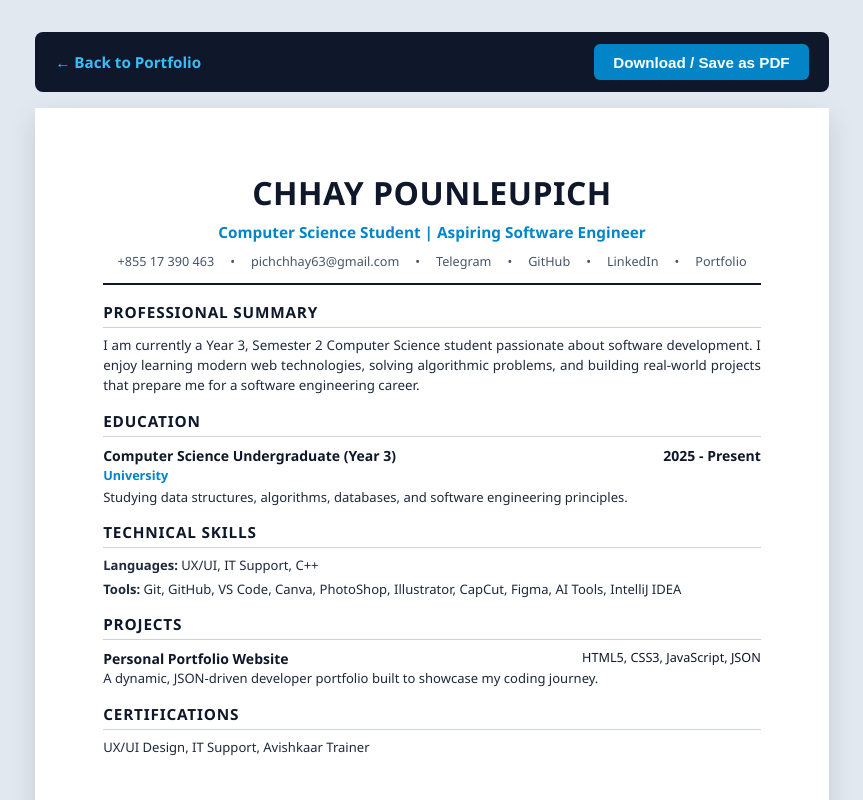
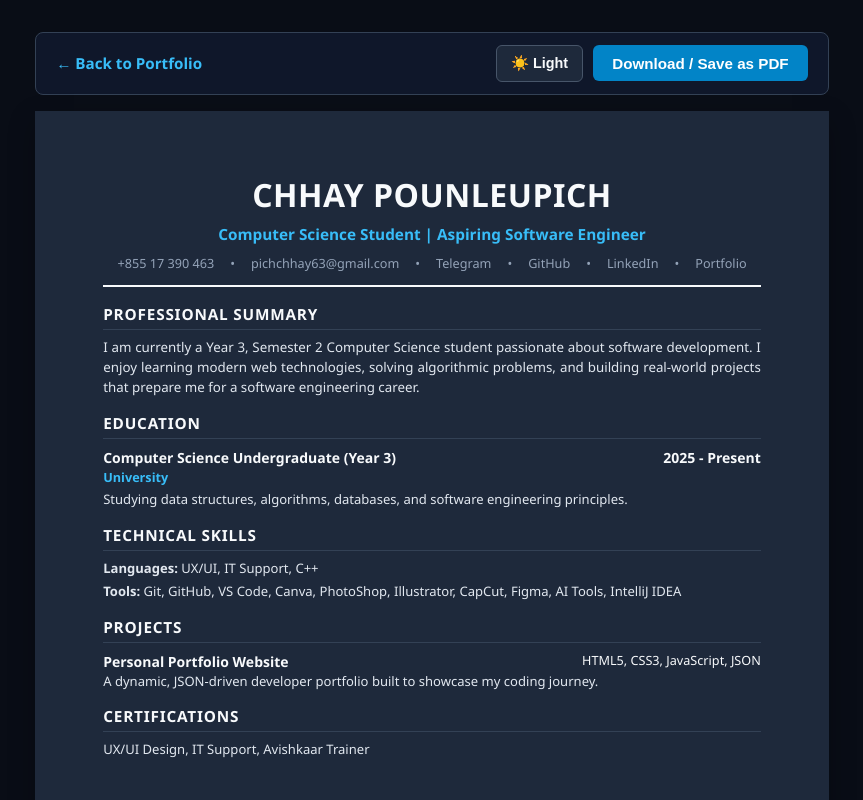
Before and after one commit to Pich-Chhay/my-portfolio, a plain HTML site: page cv.html in a window 1280 px wide. Shown: the top 800 px of the page, without its empty margins (208-1071 px from the left). Drawn offline with Linux system fonts and the light colour scheme.

Commit message:
feat: add synced dark/light mode toggle to CV page

```diff
--- a/cv.html
+++ b/cv.html
@@ -5,7 +5,21 @@
   <meta name="viewport" content="width=device-width, initial-scale=1.0" />
   <title>CV - CHHAY POUNLEUPICH</title>
   <style>
+    /* Default = Dark Mode (Matches Portfolio Default) */
     :root {
+      --body-bg: #090d16;
+      --paper-bg: #1e293b;
+      --primary: #f8fafc;
+      --accent: #38bdf8;
+      --text: #e2e8f0;
+      --muted: #94a3b8;
+      --border: #334155;
+    }
+
+    /* Light Mode (Matches Portfolio [data-theme="light"]) */
+    [data-theme="light"] {
+      --body-bg: #e2e8f0;
+      --paper-bg: #ffffff;
       --primary: #0f172a;
       --accent: #0284c7;
       --text: #1e293b;
@@ -21,23 +35,27 @@
 
     body {
       font-family: "Segoe UI", Roboto, Helvetica, Arial, sans-serif;
-      background: #e2e8f0;
+      background: var(--body-bg);
       color: var(--text);
       line-height: 1.5;
       padding: 2rem 1rem;
+      transition: background 0.25s ease, color 0.25s ease;
     }
 
-    /* Action Bar for HR / Visitor */
+    /* Action Bar */
     .action-bar {
       max-width: 210mm;
       margin: 0 auto 1rem auto;
       display: flex;
       justify-content: space-between;
       align-items: center;
-      background: var(--primary);
+      flex-wrap: wrap;
+      gap: 0.75rem;
+      background: #0f172a;
       color: #fff;
       padding: 0.75rem 1.25rem;
       border-radius: 8px;
+      border: 1px solid #334155;
     }
 
     .action-bar a {
@@ -45,6 +63,28 @@
       text-decoration: none;
       font-weight: 600;
       font-size: 0.95rem;
+    }
+
+    .action-buttons {
+      display: flex;
+      gap: 0.6rem;
+      align-items: center;
+    }
+
+    .btn-theme {
+      background: #1e293b;
+      color: #f8fafc;
+      border: 1px solid #475569;
+      padding: 0.55rem 0.9rem;
+      border-radius: 6px;
+      font-weight: 600;
+      cursor: pointer;
+      font-size: 0.9rem;
+      transition: border-color 0.2s;
+    }
+
+    .btn-theme:hover {
+      border-color: #38bdf8;
     }
 
     .btn-download {
@@ -65,12 +105,13 @@
 
     /* A4 Paper Layout */
     .cv-page {
-      background: #ffffff;
+      background: var(--paper-bg);
       width: 210mm;
       min-height: 297mm;
       margin: 0 auto;
       padding: 16mm 18mm;
-      box-shadow: 0 10px 25px rgba(0, 0, 0, 0.12);
+      box-shadow: 0 10px 25px rgba(0, 0, 0, 0.25);
+      transition: background 0.25s ease;
     }
 
     .cv-header {
@@ -160,10 +201,19 @@
       margin-bottom: 4px;
     }
 
-    /* Print / PDF Conversion Rules */
+    /* Always White Paper when Printing / Saving as PDF */
     @media print {
+      :root, [data-theme="light"] {
+        --body-bg: #ffffff !important;
+        --paper-bg: #ffffff !important;
+        --primary: #0f172a !important;
+        --accent: #0284c7 !important;
+        --text: #1e293b !important;
+        --muted: #475569 !important;
+        --border: #cbd5e1 !important;
+      }
       body {
-        background: none;
+        background: #ffffff !important;
         padding: 0;
       }
       .action-bar {
@@ -195,7 +245,10 @@
 <body>
   <div class="action-bar">
     <a href="index.html">&larr; Back to Portfolio</a>
-    <button class="btn-download" onclick="window.print()">Download / Save as PDF</button>
+    <div class="action-buttons">
+      <button class="btn-theme" id="cv-theme-toggle" onclick="toggleTheme()">☀️ Light</button>
+      <button class="btn-download" onclick="window.print()">Download / Save as PDF</button>
+    </div>
   </div>
 
   <main class="cv-page">
@@ -232,6 +285,31 @@
   </main>
 
   <script>
+    function toggleTheme() {
+      const htmlEl = document.documentElement;
+      const btn = document.getElementById("cv-theme-toggle");
+      const isLight = htmlEl.getAttribute("data-theme") === "light";
+
+      if (isLight) {
+        htmlEl.removeAttribute("data-theme");
+        btn.textContent = "☀️ Light";
+        localStorage.setItem("site-theme", "dark");
+      } else {
+        htmlEl.setAttribute("data-theme", "light");
+        btn.textContent = "🌙 Dark";
+        localStorage.setItem("site-theme", "light");
+      }
+    }
+
+    (function initTheme() {
+      const savedTheme = localStorage.getItem("site-theme");
+      const btn = document.getElementById("cv-theme-toggle");
+      if (savedTheme === "light") {
+        document.documentElement.setAttribute("data-theme", "light");
+        if (btn) btn.textContent = "🌙 Dark";
+      }
+    })();
+
     document.addEventListener("DOMContentLoaded", async () => {
       try {
         const res = await fetch("data/portfolio.json");
@@ -243,7 +321,6 @@
         document.getElementById("cv-role").textContent = p.role;
         document.getElementById("cv-about").textContent = p.about;
 
-        // Contact Links
         const contacts = [];
         if (p.location) contacts.push(`<span>${p.location}</span>`);
         if (p.phone) contacts.push(`<a href="tel:${p.phone.replace(/\s+/g, '')}">${p.phone}</a>`);
@@ -254,7 +331,6 @@
         contacts.push(`<a href="https://pich-chhay.github.io/my-portfolio/" target="_blank">Portfolio</a>`);
         document.getElementById("cv-contact").innerHTML = contacts.join(" &bull; ");
 
-        // Education / Experience
         const eduContainer = document.getElementById("cv-education");
         eduContainer.innerHTML = (data.experience || []).map(item => `
           <div class="item">
@@ -267,13 +343,11 @@
           </div>
         `).join("");
 
-        // Skills
         const skillsContainer = document.getElementById("cv-skills");
         skillsContainer.innerHTML = (data.skills || []).map(group => `
           <p><strong>${group.category}:</strong> ${group.items.join(", ")}</p>
         `).join("");
 
-        // Projects
         const projContainer = document.getElementById("cv-projects");
         projContainer.innerHTML = (data.projects || []).map(proj => `
           <div class="item">
@@ -285,7 +359,6 @@
           </div>
         `).join("");
 
-        // Certificates
         const certContainer = document.getElementById("cv-certificates");
         if (data.certificates && data.certificates.length > 0) {
           certContainer.innerHTML = data.certificates.map(cert => `
```
